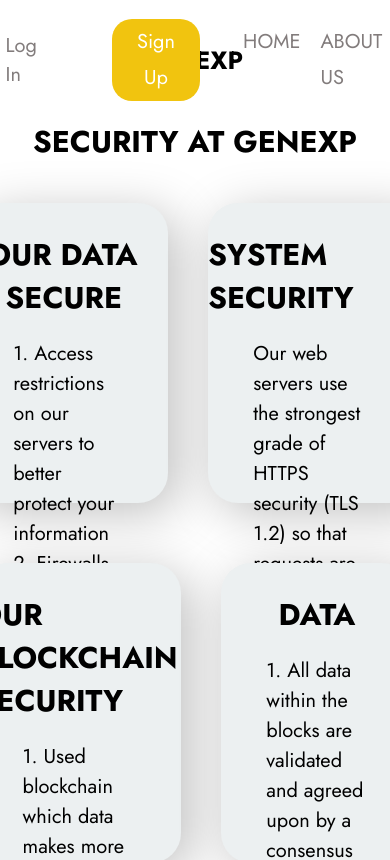
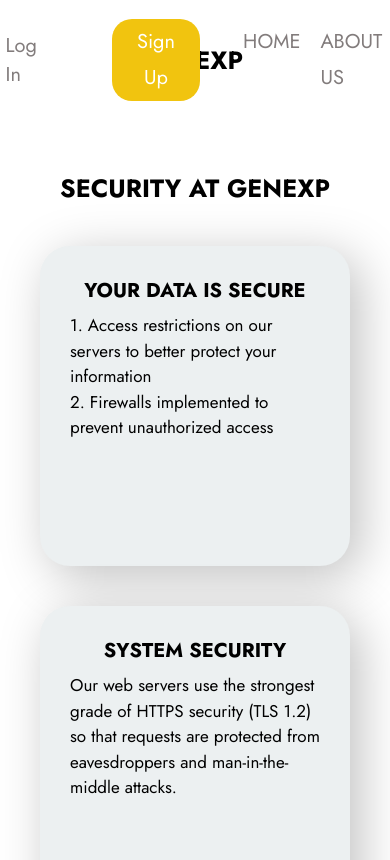
Before and after one commit to ktarun1419/genexp, a React (Create React App) app: page /security in a window 390 px wide. Shown: the top 860 px of the page. Built offline with nearby package versions, Linux system fonts and the light colour scheme.

Commit message:
Added responsiveness to Securtiy webpage

```diff
--- a/src/components/Security.css
+++ b/src/components/Security.css
@@ -1,38 +1,110 @@
-.heading1{
+.heading1 {
+    margin-top: 5rem;
     text-align: center;
     font-size: 3rem;
 }
-.row{
+
+.row {
     display: flex;
     justify-content: center;
     align-items: center;
-    margin:20px;
+    margin: 20px;
 
 }
 
-.box{
+.box {
     display: flex;
     align-items: center;
     background-color: #ECF0F1;
-    margin:20px;
+    margin: 20px;
     height: 300px;
     width: 574px;
     border-radius: 30px;
     flex-direction: column;
-    box-shadow: 10px 10px 50px rgb(0,0,0,0.25);
+    box-shadow: 10px 10px 50px rgb(0, 0, 0, 0.25);
 }
 
-.box p{
+.box p {
     font-size: 20px;
-    color:black;
+    color: black;
     margin-right: 45px;
     margin-left: 45px;
 
 }
 
-.box h2{
+.box h2 {
     font-size: 30px;
-    margin-top:30px;
+    margin-top: 30px;
     margin-bottom: 20px;
     text-transform: uppercase;
+    text-align: center;
 }
+
+
+@media (min-width: 1024px) {
+    .box h2 {
+        font-size: 25px;
+    }
+}
+
+@media (min-width: 768px) and (max-width: 1023px) {
+    .box h2 {
+        font-size: 20px;
+    }
+
+    .box p {
+        font-size: 20px;
+        height: auto;
+    }
+
+    .box {
+        height: 400px;
+    }
+
+    .heading1 {
+        font-size: 2.5rem;
+    }
+}
+
+@media (max-width: 768px) {
+    .box h2 {
+        font-size: 20px;
+    }
+
+    .box p {
+        font-size: 20px;
+        height: auto;
+    }
+
+    .box {
+        height: 320px;
+        width: auto;
+    }
+
+    .row {
+        flex-direction: column;
+    }
+
+    .heading1 {
+        font-size: 2.5rem;
+    }
+}
+
+@media (max-width: 468px) {
+
+    .box h2 {
+        margin-bottom: 8px;
+    }
+
+    .box p {
+        font-size: 17px;
+        height: auto;
+        margin-right: 30px;
+        margin-left: 30px;
+    }
+
+    .heading1 {
+        margin-top: 5rem;
+
+    }
+}
```
